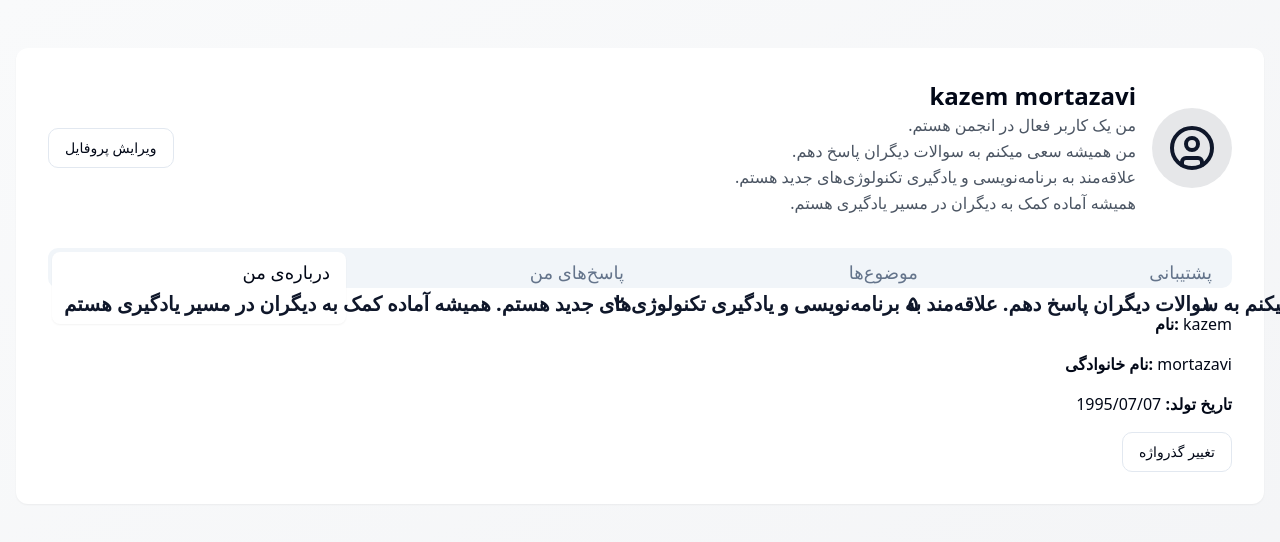
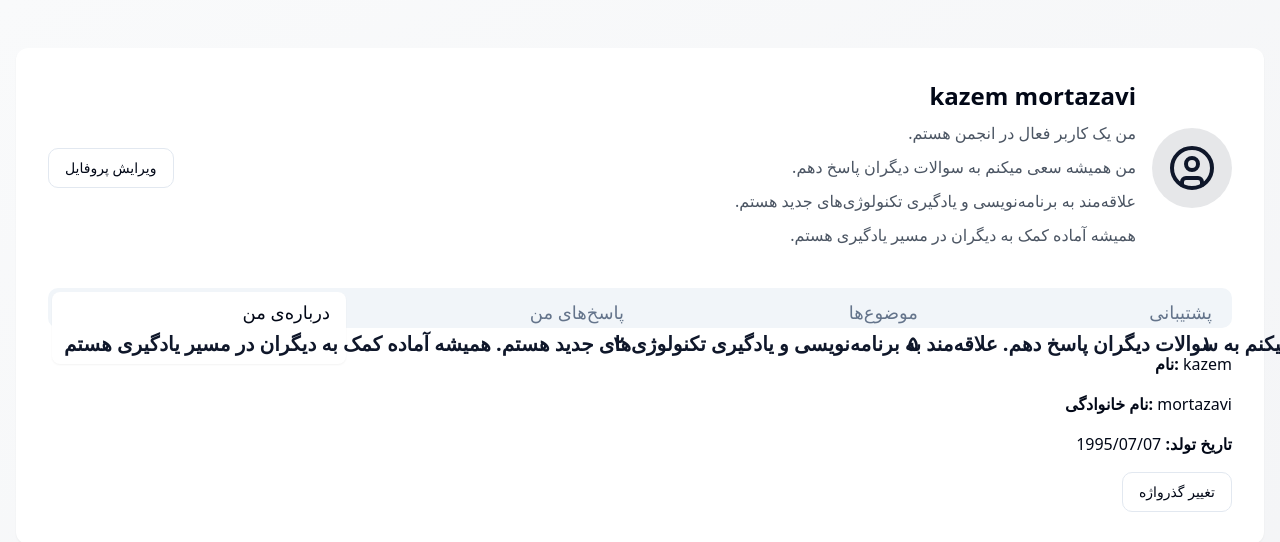
Before and after one commit to kazemx/testfa-forum, a React (Vite) app: page /profile in a window 1280 px wide. Shown: the top 542 px of the page. Built offline with nearby package versions, Linux system fonts and the light colour scheme.

Commit message:
Refactor Profile Page
Improve the display of the "About Me" section by rendering the text as a paragraph.

```diff
--- a/src/pages/Profile.tsx
+++ b/src/pages/Profile.tsx
@@ -108,8 +108,12 @@ const Profile = () => {
               </div>
               <div className="text-right">
                 <h1 className="text-2xl font-bold">{firstName} {lastName}</h1>
-                <div className="text-gray-600 max-w-xl whitespace-pre-line break-words leading-relaxed">
-                  {aboutMe}
+                <div className="text-gray-600 max-w-xl mt-2">
+                  {aboutMe.split('\n').map((paragraph, index) => (
+                    <p key={index} className="mb-2 leading-relaxed">
+                      {paragraph}
+                    </p>
+                  ))}
                 </div>
               </div>
             </div>
```
